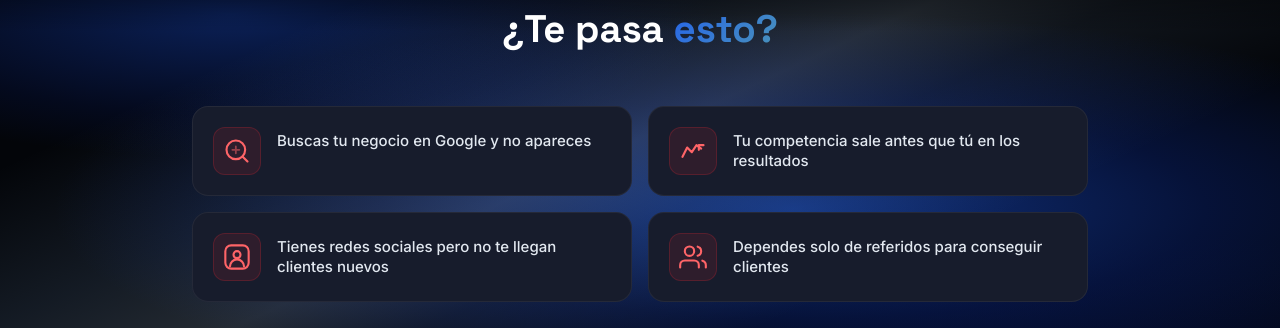
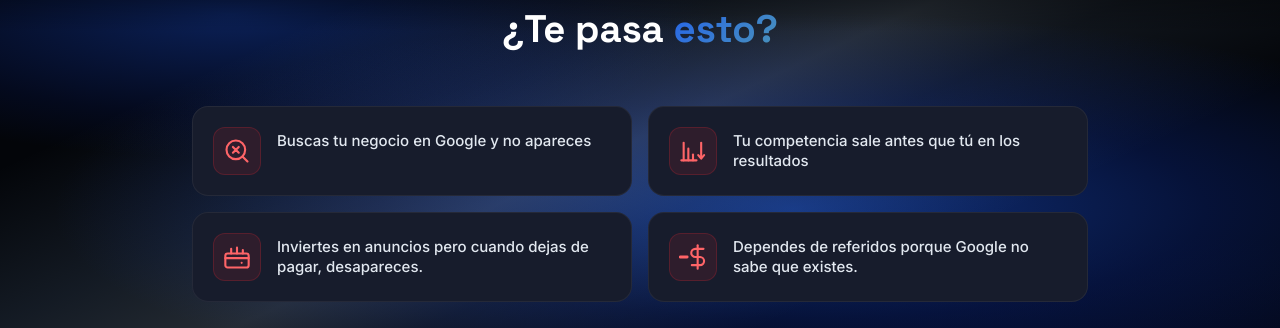
Before and after one commit to micajaproyectos/am-tecnologia, a Next.js app: page / in a window 1280 px wide. Shown: the part 880-1208 px from the top of the page. Built offline with nearby package versions, Linux system fonts and the light colour scheme.

Commit message:
mejoras en iconos represntativos

```diff
--- a/components/PainPoints.tsx
+++ b/components/PainPoints.tsx
@@ -3,40 +3,51 @@ import Link from "next/link";
 const points = [
   {
     icon: (
+      // Lupa con X — búsqueda sin resultados
       <svg width="28" height="28" viewBox="0 0 24 24" fill="none" stroke="currentColor" strokeWidth="1.8" strokeLinecap="round" strokeLinejoin="round">
-        <circle cx="11" cy="11" r="8" /><path d="M21 21l-4.35-4.35" />
-        <path d="M11 8v6M8 11h6" strokeWidth="1.5" opacity="0.5" />
+        <circle cx="11" cy="11" r="8"/>
+        <path d="M21 21l-4.35-4.35"/>
+        <path d="M8.5 8.5l5 5M13.5 8.5l-5 5"/>
       </svg>
     ),
     text: "Buscas tu negocio en Google y no apareces",
   },
   {
     icon: (
+      // Barras descendentes separadas de la flecha caída
       <svg width="28" height="28" viewBox="0 0 24 24" fill="none" stroke="currentColor" strokeWidth="1.8" strokeLinecap="round" strokeLinejoin="round">
-        <path d="M3 17l4-8 4 4 4-6 4 3" /><path d="M21 7h-4v4" />
+        <path d="M2 20h13"/>
+        <path d="M4 20V5"/>
+        <path d="M8 20V10"/>
+        <path d="M12 20V15"/>
+        <path d="M19 5v13"/>
+        <path d="M16.5 15.5l2.5 3 2.5-3"/>
       </svg>
     ),
     text: "Tu competencia sale antes que tú en los resultados",
   },
   {
     icon: (
+      // Billetera con dinero escapando hacia arriba
       <svg width="28" height="28" viewBox="0 0 24 24" fill="none" stroke="currentColor" strokeWidth="1.8" strokeLinecap="round" strokeLinejoin="round">
-        <rect x="2" y="2" width="20" height="20" rx="5" />
-        <circle cx="12" cy="10" r="3" />
-        <path d="M6 20c0-3.3 2.7-6 6-6s6 2.7 6 6" />
+        <rect x="2" y="9" width="20" height="12" rx="2"/>
+        <path d="M2 13h20"/>
+        <path d="M16 17h.01"/>
+        <path d="M7 9V5M12 9V4M17 9V6"/>
       </svg>
     ),
-    text: "Tienes redes sociales pero no te llegan clientes nuevos",
+    text: "Inviertes en anuncios pero cuando dejas de pagar, desapareces.",
   },
   {
     icon: (
+      // Signo menos + $ — dinero negativo / sin ingresos
       <svg width="28" height="28" viewBox="0 0 24 24" fill="none" stroke="currentColor" strokeWidth="1.8" strokeLinecap="round" strokeLinejoin="round">
-        <path d="M17 21v-2a4 4 0 00-4-4H5a4 4 0 00-4 4v2" />
-        <circle cx="9" cy="7" r="4" />
-        <path d="M23 21v-2a4 4 0 00-3-3.87M16 3.13a4 4 0 010 7.75" />
+        <path d="M1 12h6" strokeWidth="2.4"/>
+        <path d="M16 2v20"/>
+        <path d="M21 5H14a3.5 3.5 0 000 7h4a3.5 3.5 0 010 7H11"/>
       </svg>
     ),
-    text: "Dependes solo de referidos para conseguir clientes",
+    text: "Dependes de referidos porque Google no sabe que existes.",
   },
 ];
 
```
